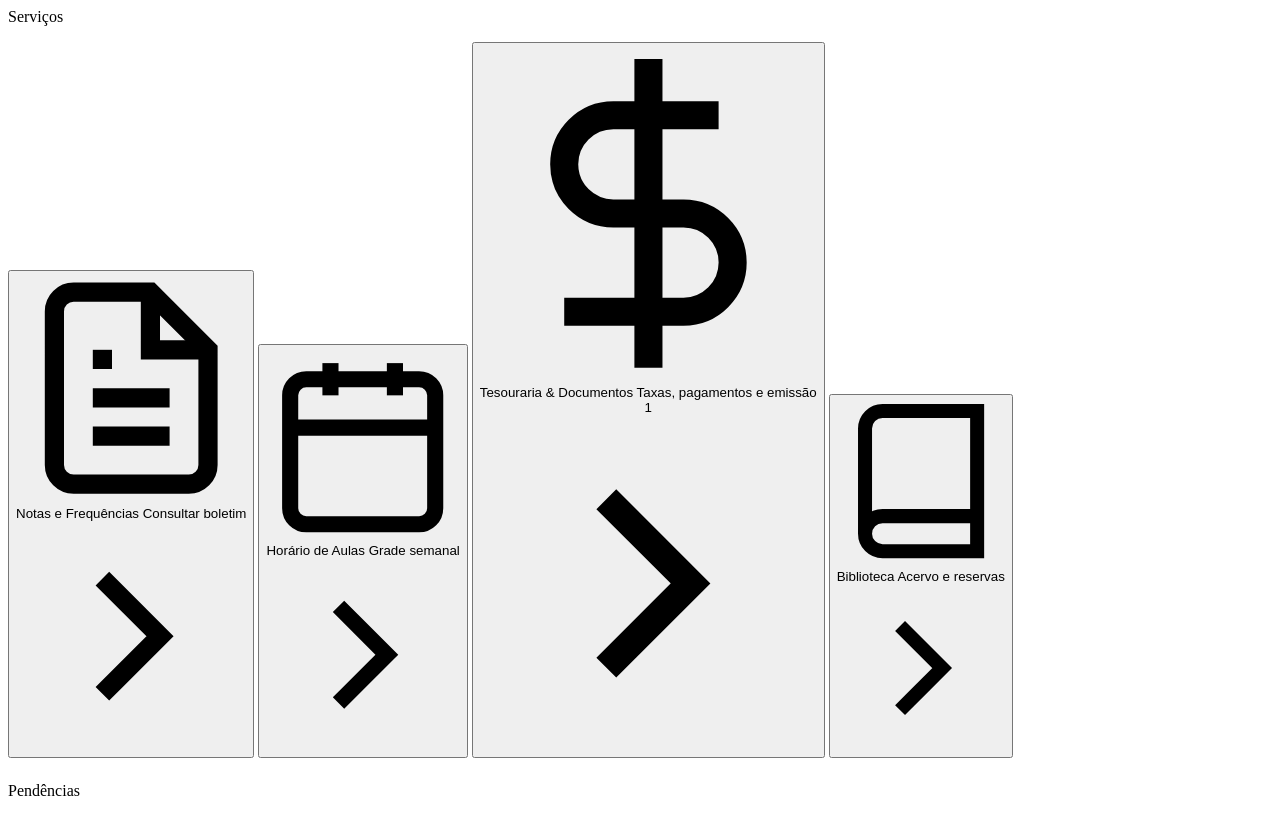
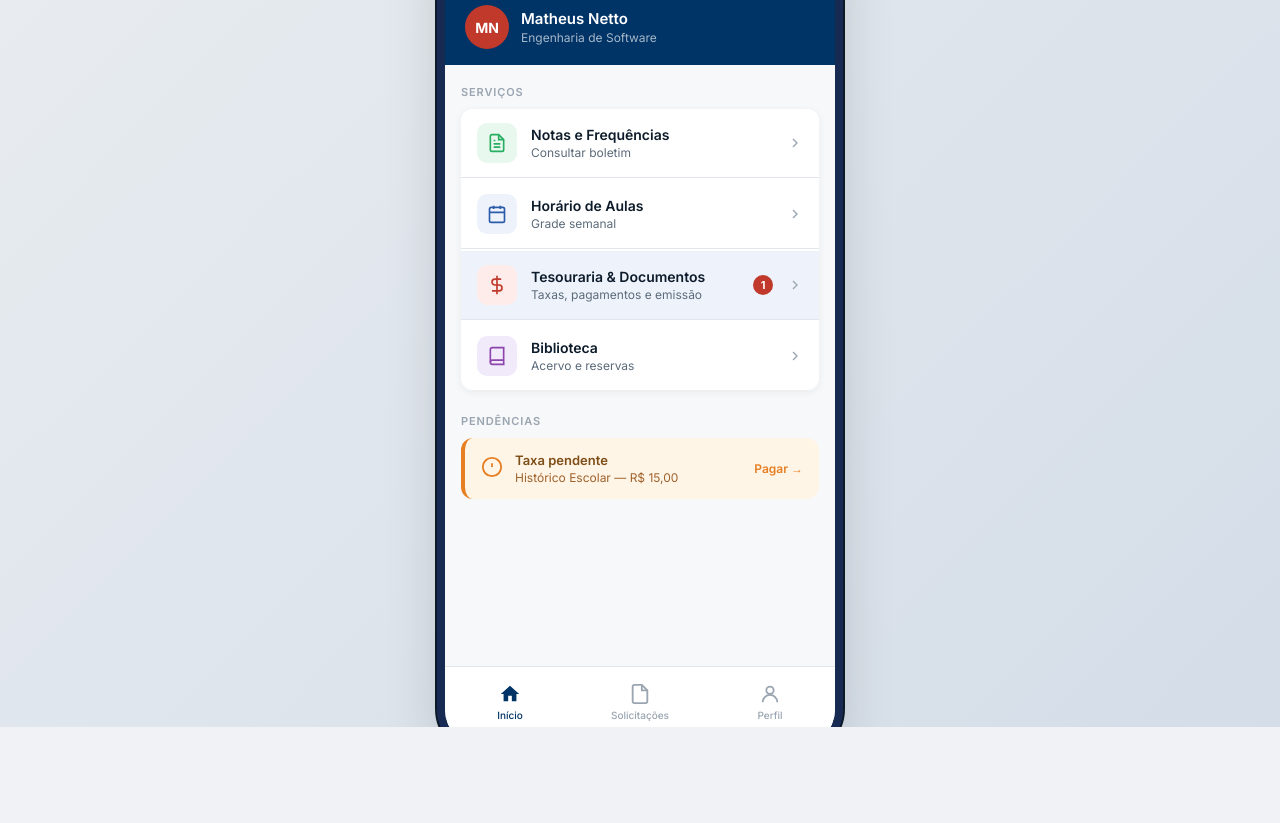
Before and after one commit to MatheusNetto1/app-inatel, a website built with Vite: page index.html in a window 1280 px wide. Shown: the part 73-896 px from the top of the page. After the commit the page ends 800 px from the top, so only its background shows below. Built offline with nearby package versions, Linux system fonts and the light colour scheme.

Commit message:
fix(ui): corrigir caminhos relativos do css e js no index.html

```diff
--- a/index.html
+++ b/index.html
@@ -4,7 +4,7 @@
   <meta charset="UTF-8" />
   <meta name="viewport" content="width=device-width, initial-scale=1.0, maximum-scale=1.0" />
   <title>Inatel Móvel — Tesouraria</title>
-  <link rel="stylesheet" href="css/style.css" />
+  <link rel="stylesheet" href="src/css/style.css" />
   <link rel="preconnect" href="https://fonts.googleapis.com" />
   <link rel="preconnect" href="https://fonts.gstatic.com" crossorigin />
   <link href="https://fonts.googleapis.com/css2?family=Inter:wght@400;500;600;700&display=swap" rel="stylesheet" />
@@ -370,6 +370,6 @@
   <div class="toast" id="toast" role="status" aria-live="polite"></div>
 
   <!-- type="module" habilita ES Modules (import/export) e é deferido automaticamente -->
-  <script type="module" src="js/app.js"></script>
+  <script type="module" src="src/js/app.js"></script>
 </body>
 </html>
```
